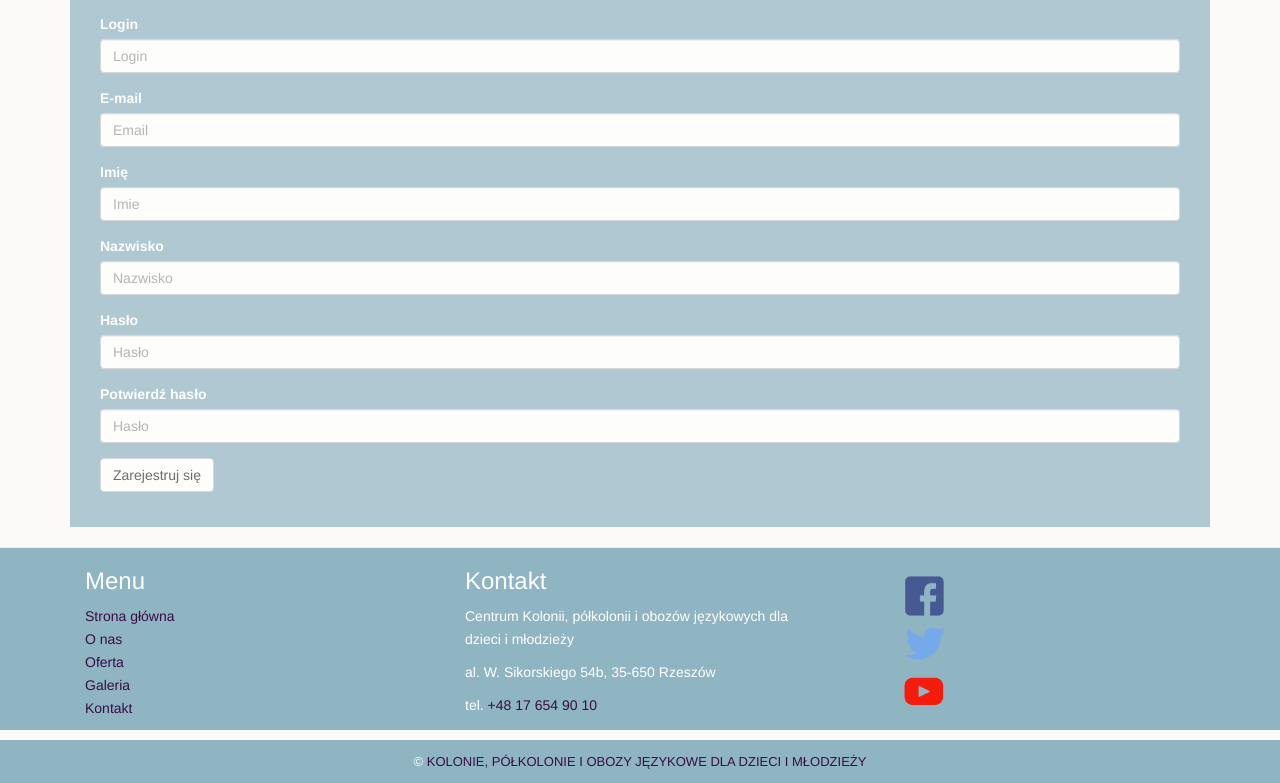
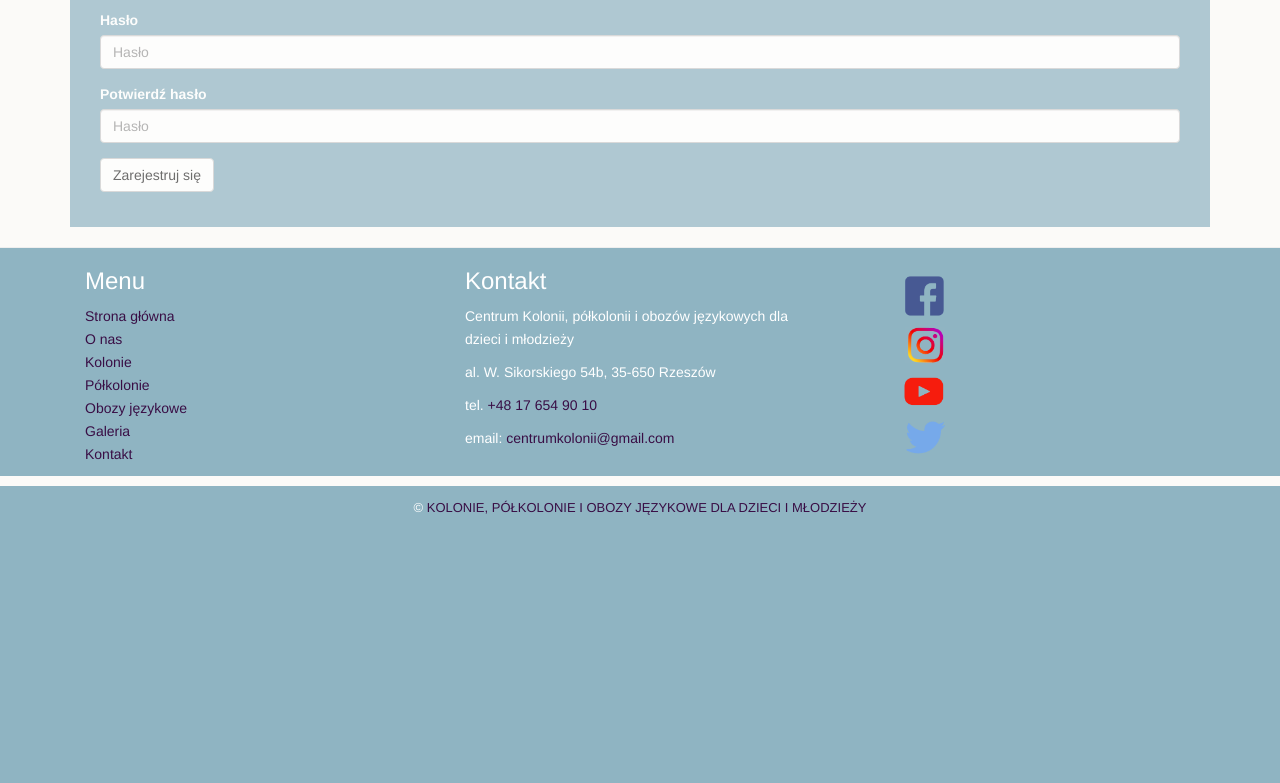
Before and after one commit to KSzpak1627/PI, a PHP site: page /register.php in a window 1280 px wide. Shown: the part 836-1619 px from the top of the page. After the commit the page ends 1351 px from the top, so only its background shows below. Run offline with PHP 8.4, Linux system fonts and the light colour scheme; some libraries are stand-ins or nearby versions.

Commit message:
Update register.php

```diff
--- a/PI/register.php
+++ b/PI/register.php
@@ -43,7 +43,7 @@ session_start();
 		<div class="container">
 			<div class="header-gora col-xs-12">
 				<div class="col-lg-6 col-md-6 col-sm-6 col-xs-12 logo">
-			        <a href="#" title="">
+			        <a href="index.php" title="">
 						<img class="img-responsive" src="img/logo.png" style="margin: 0px auto;">
 					</a>
 	                <h1>Kolonie i obozy językowe </h1>
@@ -52,7 +52,19 @@ session_start();
 					    <a href="register.php" class="rejestracja text-uppercase btn btn-outline" title="zarejestruj sie">Zarejestruj się</a>
 	                </div>
 	                <div class="col-lg-2 col-md-2 col-sm-2 col-xs-12 login">
-						<a href="log.php" class="logowanie text-uppercase btn btn-outline" title="Zaloguj się">Zaloguj się</a>
+					<?php if (isset($_SESSION['admin']) && $_SESSION['admin']) { ?>
+					        <li style="list-style-type: none;"><a href="log.php" class="logowanie text-uppercase btn btn-outline" title="panel">Panel administratora</a></li>
+							<p> Witaj admin! | <a href="logout.php">Wyloguj się!</a> | </p>
+
+   					        <?php } else if (isset($_SESSION['admin']) && !$_SESSION['admin']) { ?>
+					        <li style="list-style-type: none;"><a href="log.php" class="logowanie text-uppercase btn btn-outline" title="pane2">Twój profil</a></li>
+							<p> Witaj <?php echo $_SESSION['imie'].' '.$_SESSION['nazwisko']; ?>! | <a href="logout.php">Wyloguj się!</a> | </p>
+                            <?php } else { ?>
+					        <li style="list-style-type: none;"><a href="log.php" class="logowanie text-uppercase btn btn-outline" title="Zaloguj się">Zaloguj się</a></li>
+
+
+                            <?php } ?>
+
 					</div>
 
 			</div>
@@ -117,7 +129,7 @@ session_start();
 	   <div id="myCarousel" class="carousel slide" data-ride="carousel">
 			<ol class="carousel-indicators">
 				<li data-target="#myCarousel" data-slide-to="0" class="active"></li>
-				<li data-target="#myCarousel" data-slide-to="1"></li>
+
 			</ol>
 
 			<div class="carousel-inner" role="listbox">
@@ -125,19 +137,10 @@ session_start();
 					<img src="img/nag11.png" alt="" style="margin: 0px auto;">
 				</div>
 
-				<div class="carousel-item">
-				<img src="img/nag1.2.png" alt="" style="margin: 0px auto;">
-				</div>
+
 
 			</div>
-				<a class="left carousel-control" href="#myCarousel" role="button" data-slide="prev">
-				<span class="icon-prev" aria-hidden="true"></span>
-				<span class="sr-only">Poprzedni</span>
-			</a>
-			<a class="right carousel-control" href="#myCarousel" role="button" data-slide="next">
-				<span class="icon-next" aria-hidden="true"></span>
-				<span class="sr-only">Next</span>
-			</a>
+
 		</div>
 	</div>
 </div><!-- slider -->
@@ -255,19 +258,25 @@ session_start();
 					<ul id="menu-gorne-menu-1" class="menu">
 						<li class="menu-item2 menu-item-type-custom menu-item-object-custom current-menu-item current_page_item menu-item-home menu-item-22">
 
-							<a href="." title="Strona główna">Strona główna</a>
+							<a href="index.php" title="Strona główna">Strona główna</a>
 						</li>
 						<li class="menu-item2 menu-item-type-post_type menu-item-object-page menu-item-47">
-							<a href="." title="O nas">O nas</a>
+							<a href="onas.php" title="O nas">O nas</a>
 						</li>
 						<li class="menu-item2 menu-item-type-post_type menu-item-object-page menu-item-48">
-							<a href="." title="Oferta">Oferta</a>
+							<a href="kolonie.php" title="Kolonie">Kolonie</a>
+						</li>
+						<li class="menu-item2 menu-item-type-post_type menu-item-object-page menu-item-48">
+							<a href="polkolonie.php" title="półkolonie">Półkolonie</a>
+						</li>
+						<li class="menu-item2 menu-item-type-post_type menu-item-object-page menu-item-48">
+							<a href="obozy.php" title="Obozy">Obozy językowe</a>
 						</li>
 						<li class="menu-item2 menu-item-type-post_type menu-item-object-page menu-item-49">
-							<a href="." title="Galeria">Galeria</a>
+							<a href="galeria.php" title="Galeria">Galeria</a>
 						</li>
 						<li class="menu-item2 menu-item-type-post_type menu-item-object-page menu-item-25">
-							<a href="." title="Kontakt">Kontakt</a>
+							<a href="kontakt.php" title="Kontakt">Kontakt</a>
 						</li>
 						</ul>
 					</div>
@@ -281,6 +290,8 @@ session_start();
 					<p>al. W. Sikorskiego 54b, 35-650 Rzeszów</p>
 					<p>tel.
 					<a href="tel:+48178721000" title="Telefon"> +48 17 654 90 10</a>
+					<p>email:
+					<a href="centrumkolonii@gmail.com" title="Email">centrumkolonii@gmail.com</a>
 					</p>
 				</div>
 			</div>
@@ -290,11 +301,14 @@ session_start();
 							<a href="https://www.facebook.com/" title="">
 								<img src="img/fejs.png" class="img-responsive" style="margin: 0px auto;"height="30" width="50;">
 							</a>
-							<a href="https://twitter.com/" title="">
-								<img src="img/twitter.png" class="img-responsive" style="margin: 0px;" height="30" width="50;">
+							<a href="https://www.instagram.com" title="">
+								<img src="img/insta.png" class="img-responsive" style="margin: 0px auto;"height="30" width="50;">
 							</a>
 							<a href="https://www.youtube.com/" title="">
 								<img src="img/yt.png" class="img-responsive" style="margin: 0px auto;"height="30" width="50;">
+							</a>
+							<a href="https://twitter.com/" title="">
+								<img src="img/twitter.png" class="img-responsive" style="margin: 0px;" height="30" width="50;">
 							</a>
 
 						</div>
```
